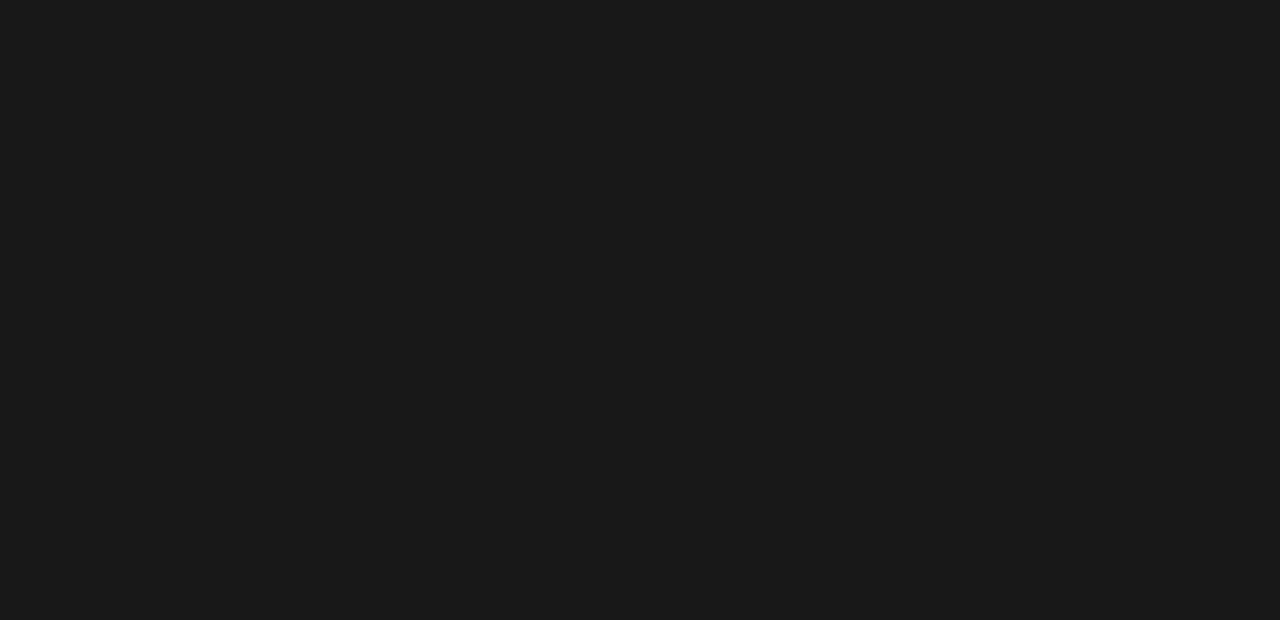
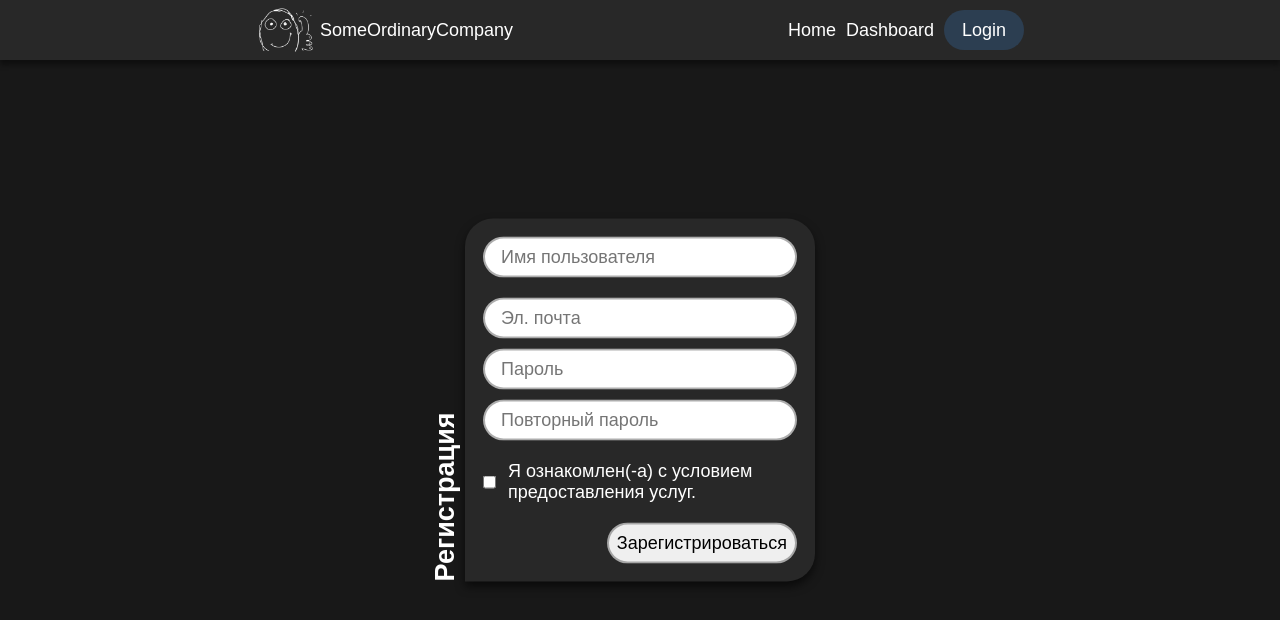
Before and after one commit to AdiletURS/auth-system, a Vue app in the folder frontend/: page /reg in a window 1280 px wide. Before the commit this address had no page. Shown: the top 620 px of the page. Built offline with nearby package versions, Linux system fonts and the light colour scheme.

Commit message:
Фронтэнд, готовый компонент RegistrationView.vue

```diff
--- a/frontend/index.html
+++ b/frontend/index.html
@@ -3,7 +3,8 @@
   <head>
     <meta charset="UTF-8">
     <link rel="icon" href="/favicon.ico">
-    <meta name="viewport" content="width=device-width, initial-scale=1.0">
+<!--    <meta name="viewport" content="width=device-width, initial-scale=1.0">-->
+    <meta content='width=device-width, initial-scale=1.0, maximum-scale=1.0, user-scalable=0' name='viewport'>
     <title>Vite App</title>
   </head>
   <body>
--- a/frontend/src/App.vue
+++ b/frontend/src/App.vue
@@ -1,8 +1,10 @@
 <script setup>
 
+import Navbar from "@/components/Navbar.vue";
 </script>
 
 <template>
+  <Navbar />
   <RouterView />
 </template>
 
--- a/frontend/src/css/base.css
+++ b/frontend/src/css/base.css
@@ -9,7 +9,6 @@
     --vt-c-black-mute: #282828;
 
     --vt-c-indigo: #2c3e51;
-  --vt-c-indigo-rgb: rgba(44, 62, 81, 0.49);
 
     --vt-c-divider-light-1: rgba(60, 60, 60, 0.29);
     --vt-c-divider-light-2: rgba(60, 60, 60, 0.12);
@@ -33,6 +32,8 @@
 
     --color-heading: var(--vt-c-text-dark-1);
     --color-text: var(--vt-c-text-dark-2);
+
+    --color-link: #45709d;
 }
 
 *,
@@ -47,6 +48,10 @@
 
     font-family: Ubuntu, sans-serif;
     font-size: 18px;
+    color: white;
+    text-rendering: optimizeLegibility;
+    -webkit-font-smoothing: antialiased;
+    -moz-osx-font-smoothing: grayscale;
 }
 
 /*body {*/
--- a/frontend/src/css/main.css
+++ b/frontend/src/css/main.css
@@ -1 +1,44 @@
 @import 'base.css';
+
+a {
+    color: var(--color-link);
+}
+a:hover { filter: brightness(1.2) }
+a:active { filter: brightness(.9) }
+
+button {
+    padding: 8px;
+
+    font-size: 1em;
+
+    border-radius: 100px;
+    border: 2px solid var(--color-border);
+
+    cursor: pointer;
+
+    transition: .2s;
+}
+button:hover {
+    transform: scale(1.02);
+    border: 2px solid var(--color-border-hover);
+}
+button:active {
+    transform: translateY(1px);
+}
+
+input[type="text"],
+input[type="email"],
+input[type="password"] {
+    padding: 8px 16px;
+
+    font-size: 1em;
+
+    border-radius: 100px;
+    border: 2px solid var(--color-border);
+
+    transition: .2s;
+}
+input:focus {
+    outline: none;
+    box-shadow: inset 0 0 8px rgba(0, 0, 0, .7);
+}
--- a/frontend/src/router/index.js
+++ b/frontend/src/router/index.js
@@ -1,5 +1,6 @@
 import { createRouter, createWebHistory } from "vue-router";
 import HomeView from "@/views/HomeView.vue";
+import RegistrationView from "@/views/RegistrationView.vue";
 
 const router = createRouter({
     history: createWebHistory(import.meta.env.BASE_URL),
@@ -8,6 +9,11 @@
             path: "/",
             name: "home",
             component: HomeView
+        },
+        {
+            path: "/reg",
+            name: "registration",
+            component: RegistrationView
         }
     ]
 })
--- a/frontend/src/views/HomeView.vue
+++ b/frontend/src/views/HomeView.vue
@@ -4,10 +4,28 @@
 </script>
 
 <template>
-  <h1>pidoras</h1>
-  <Navbar />
+  <section class="welcome">
+    <div class="text_block">
+      <span>Добро пожаловать в</span>
+      <h1>SomeOrdinaryCompany</h1>
+    </div>
+
+    <RouterLink to="/reg"><button>Зарегистрироваться</button></RouterLink>
+    <p>или <RouterLink to="/login">войти</RouterLink></p>
+  </section>
 </template>
 
 <style scoped>
+.welcome {
+  position: absolute;
+  top: 50%;
+  left: 50%;
+  transform: translate(-50%, -50%);
 
+  text-align: center;
+}
+
+.text_block {
+  margin-bottom: 12px;
+}
 </style>
--- /dev/null
+++ b/frontend/src/views/RegistrationView.vue
@@ -0,0 +1,84 @@
+<script setup>
+
+</script>
+
+<template>
+  <form class="reg_form" @submit.prevent="userRegister">
+    <h2>Регистрация</h2>
+
+    <div class="username">
+      <label for="username">Имя пользователя</label>
+      <input type="text" id="username" name="username" placeholder="Имя пользователя">
+    </div>
+
+    <div class="essentials">
+      <label for="email">Эл. почта</label>
+      <input type="email" id="email" name="email" placeholder="Эл. почта">
+      <label for="pass">Пароль</label>
+      <input type="password" id="pass" name="pass" placeholder="Пароль">
+      <label for="pass_r">Повторный пароль</label>
+      <input type="password" id="pass_r" name="pass_r" placeholder="Повторный пароль">
+    </div>
+
+    <div class="agreement">
+      <input type="checkbox">
+      <label for="tos" style="word-wrap:break-word;width:80%;">Я ознакомлен(-а) с условием предоставления услуг.</label>
+    </div>
+
+    <button type="submit">Зарегистрироваться</button>
+  </form>
+</template>
+
+<style scoped>
+.reg_form {
+  width: 350px;
+  padding: 18px;
+
+  position: absolute;
+  top: 50%;
+  left: 50%;
+  transform: translate(-50%, -50%);
+
+  display: flex;
+  flex-direction: column;
+  gap: 20px;
+
+  border-radius: 28px 28px 28px 0;
+  box-shadow: 0 5px 10px rgba(0, 0, 0, .6);
+
+  background-color: var(--color-background-mute);
+}
+.reg_form h2 {
+  position: absolute;
+  left: -35px;
+  bottom: 0;
+
+  writing-mode: tb-rl;
+  transform: rotate(180deg);
+}
+.reg_form button {
+  align-self: flex-end;
+}
+
+.username {
+  display: flex;
+  flex-direction: column;
+}
+.essentials {
+  display: flex;
+  flex-direction: column;
+  gap: 10px;
+}
+.agreement label, input[type="checkbox"] {
+  margin-right: 12px;
+  display: inline-block;
+  vertical-align: middle;
+}
+
+label[for="username"],
+label[for="email"],
+label[for="pass"],
+label[for="pass_r"] {
+  display: none;
+}
+</style>
```
Lines whose indentation alone changed are shown as unchanged.
